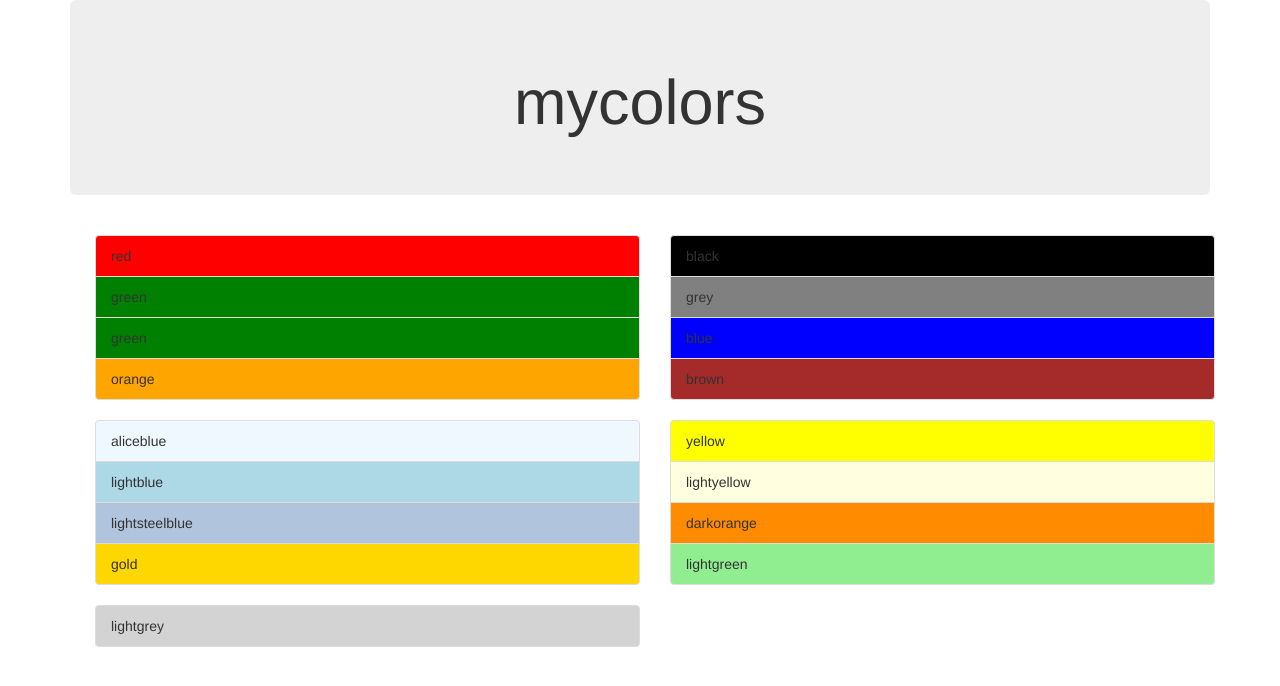
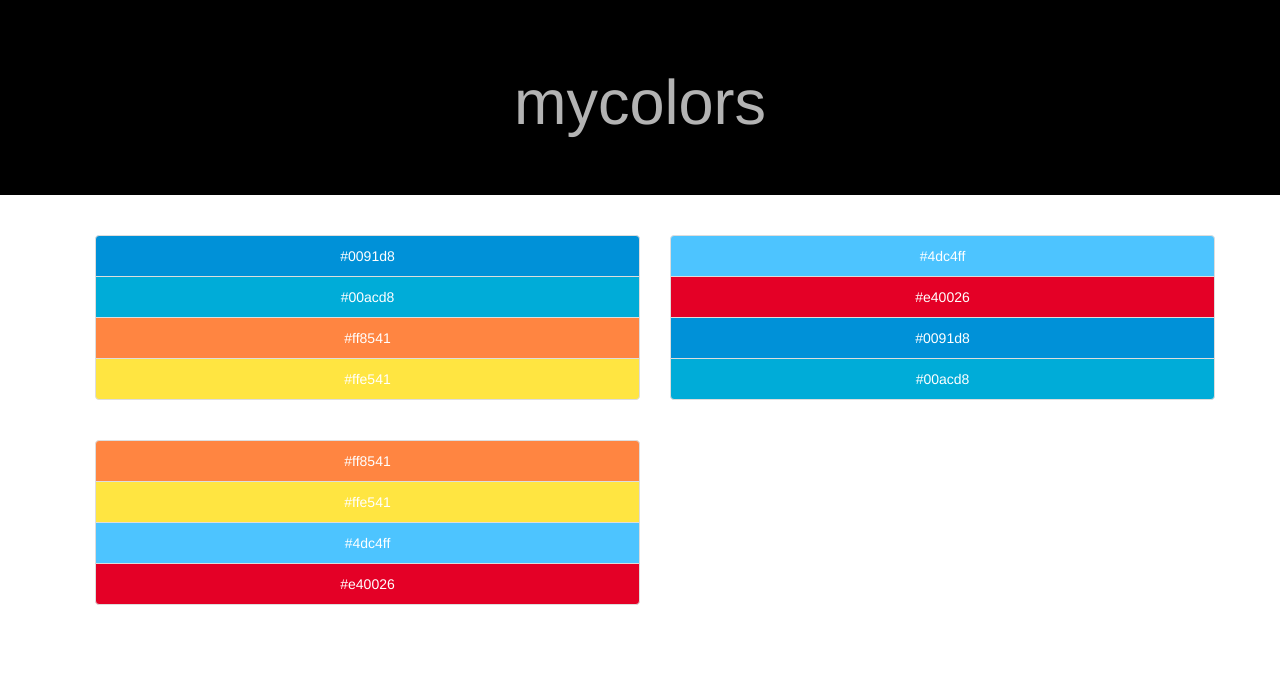
Before and after one commit to kounelios13/mycolors, a plain HTML site: page index.html in a window 1280 px wide. Drawn offline with nearby package versions, Linux system fonts and the light colour scheme.

Commit message:
fiexes #2

```diff
--- a/index.html
+++ b/index.html
@@ -7,15 +7,21 @@
 		<!-- Latest compiled and minified CSS & JS -->
 		<link rel="stylesheet" href="https://maxcdn.bootstrapcdn.com/bootstrap/3.3.6/css/bootstrap.min.css" integrity="sha384-1q8mTJOASx8j1Au+a5WDVnPi2lkFfwwEAa8hDDdjZlpLegxhjVME1fgjWPGmkzs7" crossorigin="anonymous">
 		<style type="text/css">
-		.sample{
-			border-radius:100px;
-			margin:auto;
-			height: 50px;
-			width:50px;
+			.list-group-item{
+				color:white;
+				text-align: center;
+				transition:900ms ease-in all;
+			}
+			.list-group-item:hover{
+				font-style: italic;
 			}
 			.row{
 				padding: 10px;
 				margin-down:10px;
+			}
+			.jumbotron{
+				background: black;
+				color:rgba(255,255,255,.7);
 			}
 		</style>
 		<script src="https://code.jquery.com/jquery.js"></script>
@@ -23,10 +29,11 @@
 		<script src="index.js"></script>
 	</head>
 	<body>
-	<div class="container">
 		<div class="jumbotron">
 			<h1 class="text-center">mycolors</h1>
 		</div>
+		<div class="container">
+
 			<div id="colorexamples">
 			</div>
 		</div>
--- a/index.js
+++ b/index.js
@@ -1,5 +1,7 @@
 var colors = ["#0091d8", "#00acd8", "#ff8541", "#ffe541", "#4dc4ff", "#e40026"];
-var t = ["red", "green", "green", "orange", "black", "grey", "blue", "brown", "aliceblue", "lightblue", "lightsteelblue", "gold", "yellow", "lightyellow", "darkorange", "lightgreen", "lightgrey"];
+var t = colors.slice(0);
+for(var r of colors)
+	t.push(r);
 var createList = function(colorString) {
 	var array = colorString.split(',');
 	var max = array.length;
@@ -28,13 +30,15 @@ var createColorLists = function(colorList){
 	if(mod(arraySize,4))
 		totalLists++;
 	var colorIndex = 0;
+	var rowIndex = 0;
 	var remaining = arraySize - div(arraySize,4);
 	var str = "<div class = 'container'><div class='row'>";
 	for(var i = 0;i < totalLists;i++)
 	{
-		if(i && !mod(i,maxCol)){
+		if(i && !mod(rowIndex,maxCol)){
 			str+="</div><div class='row'>";
 		}
+		rowIndex+=6;
 		var colorString = colorList.slice(colorIndex,colorIndex+4).join(",");
 		colorIndex+=4;
 		var ul = createList(colorString);
```
Lines whose indentation alone changed are shown as unchanged.
